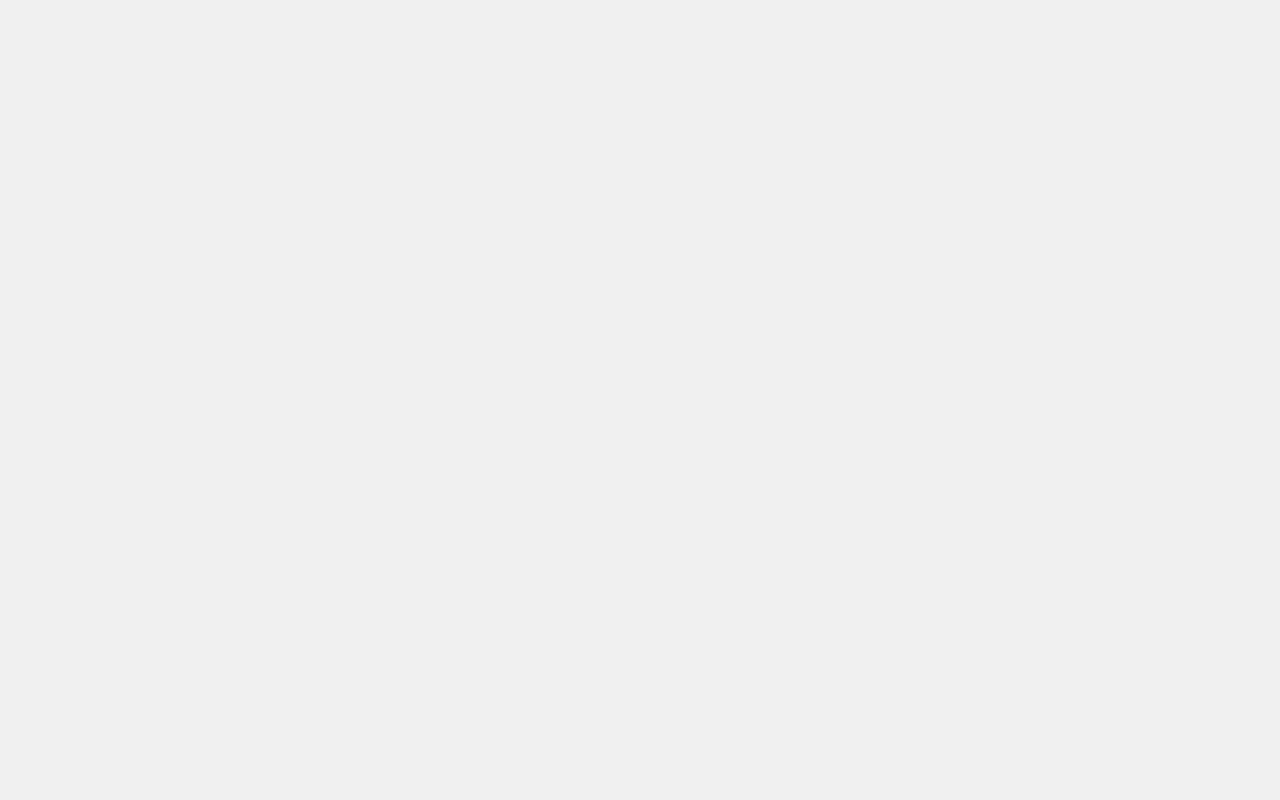
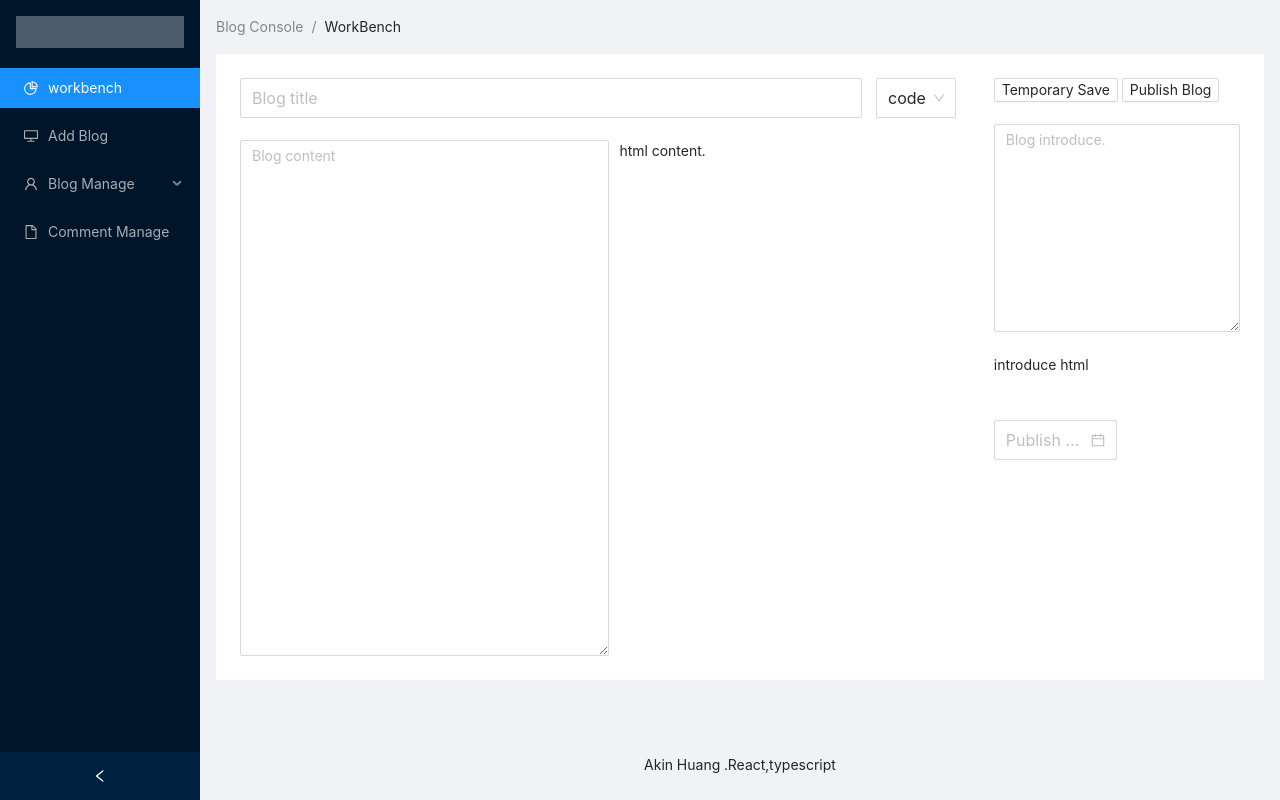
Before and after one commit to huanghongqing/blog_with_ts, a React (Create React App) app in the folder admin/: page /index in a window 1280 px wide. Built offline with nearby package versions, Linux system fonts and the light colour scheme.

Commit message:
admin:add article page design..

```diff
--- a/admin/src/Pages/AddArticle.tsx
+++ b/admin/src/Pages/AddArticle.tsx
@@ -9,10 +9,75 @@ import '../static/css/AddArticle.css'
 const {Option} = Select //从select 接口里获取Option对象
 const {TextArea} =Input
 
-function AddArticle1(){
+function AddArticle(){
+
     return(
-        <div> add Article</div>
+        <div>
+            <Row gutter={5}>
+                <Col span={18}>
+                    <Row gutter={10}>
+                        <Col span={20}>
+                            <Input
+                                placeholder="Blog title"
+                                size="large"
+                            />
+                        </Col>
+                        <Col span={4}>
+                            &nbsp;
+                            <Select defaultValue="1" size="large">
+                                <Option value="1">code</Option>
+                                <Option value="2">Linux</Option>
+                                <Option value="3">warthunder</Option>
+                            </Select>
+                        </Col>
+                    </Row>
+                    <br />
+                    <Row gutter={10}>
+                        <Col span={12}>
+                            <TextArea className="markdown-content" rows={23} placeholder="Blog content">
+                            </TextArea>
+                        </Col>
+                        <Col span={12}>
+                            <div className="show-html">
+                                html content.
+                            </div>
+                        </Col>
+                    </Row>
+                </Col>
+                <Col span={6}>
+                    <Row>
+                        <Col span={24}>
+                            <Button size="small">Temporary Save</Button>&nbsp;
+                            <Button size="small">Publish Blog</Button>
+                            <br /><br />
+                        </Col>
+                        <Col span={24}>
+                            <TextArea
+                                rows={9}
+                                placeholder="Blog introduce."
+                            ></TextArea>
+                            <br /><br />
+                            <div className="introduce-html">
+                                introduce html
+                            </div>
+                            <br /><br />
+                        </Col>
+                        <Col span={12}>
+                            <div className="date-select">
+                                <DatePicker
+                                    placeholder="Publish Date"
+                                    size="large"
+                                />
+                            </div>
+                        </Col>
+                    </Row>
+                    <Row>
+
+                    </Row>
+                </Col>
+            </Row>
+        </div>
     )
 }
 
-export default AddArticle1
+export default AddArticle
--- a/admin/src/Pages/Main.tsx
+++ b/admin/src/Pages/Main.tsx
@@ -7,7 +7,7 @@ const Main=()=>{
     return(
         <Router>
             <Route path="/login/" exact component={Login} />
-            <Route path="/adminindex" exact component={AdminIndex} />
+            <Route path="/index/" exact component={AdminIndex} />
         </Router>
     )
 }
--- a/admin/src/Pages/adminIndex.tsx
+++ b/admin/src/Pages/adminIndex.tsx
@@ -9,7 +9,7 @@ import {
 } from '@ant-design/icons';
 import '../static/css/adminIndex.css'
 import {Route} from 'react-router-dom'
-import AddArticle1 from './AddArticle'
+import AddArticle from './AddArticle'
 
 const { Header, Content, Footer, Sider } = Layout;
 const { SubMenu } = Menu;
@@ -43,7 +43,6 @@ const AdminIndex =()=> {
           </Menu>
         </Sider>
         <Layout className="site-layout">
-          <Header className="site-layout-background" style={{ padding: 0 }} />
           <Content style={{ margin: '0 16px' }}>
             <Breadcrumb style={{ margin: '16px 0' }}>
               <Breadcrumb.Item>Blog Console</Breadcrumb.Item>
@@ -51,7 +50,8 @@ const AdminIndex =()=> {
             </Breadcrumb>
             <div className="site-layout-background" style={{ padding: 24, minHeight: 360 }}>
               <div>
-                    <Route path="/" exact component={AddArticle1} />
+                    <Route path="/index/" exact component={AddArticle} />
+                    {/* 和当前页面的路由一样，表示进入该页就加载这个路由。 */}
               </div>
             </div>
 
```
